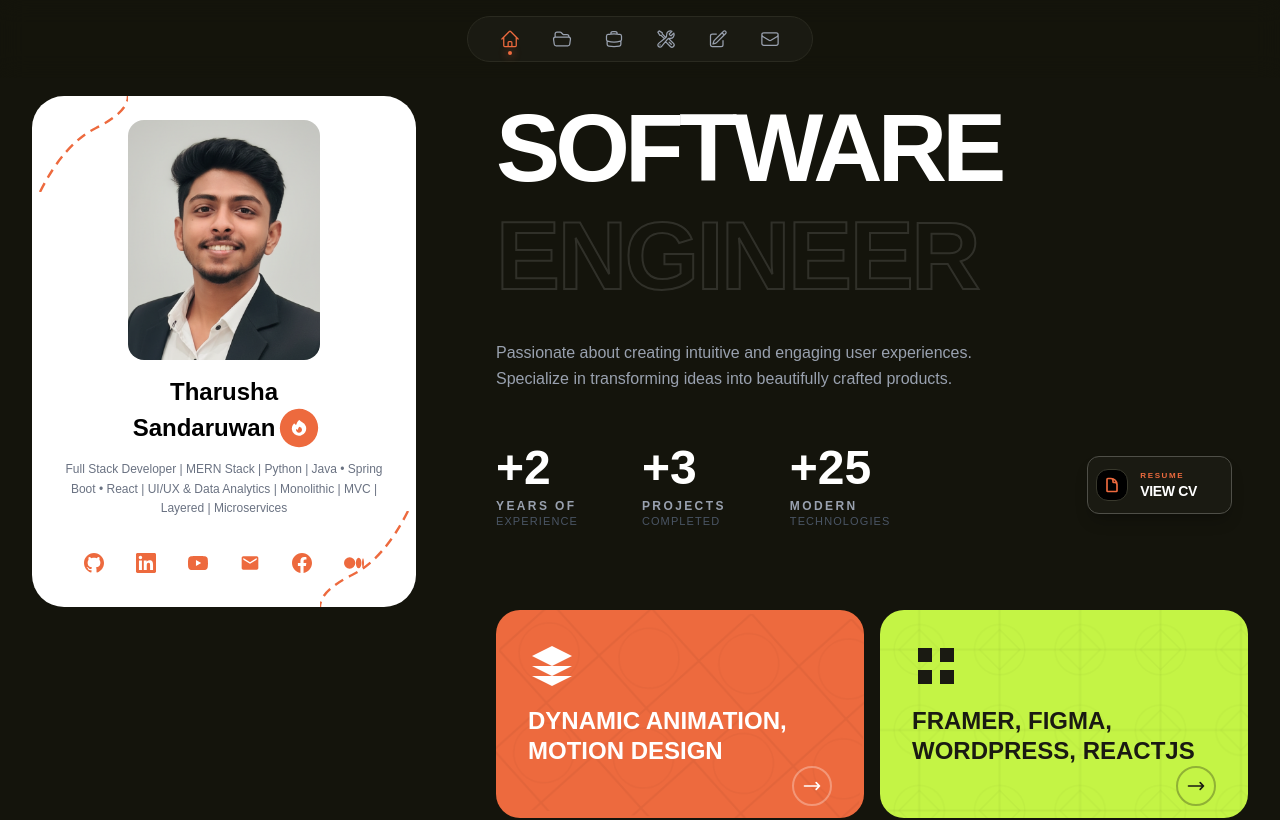
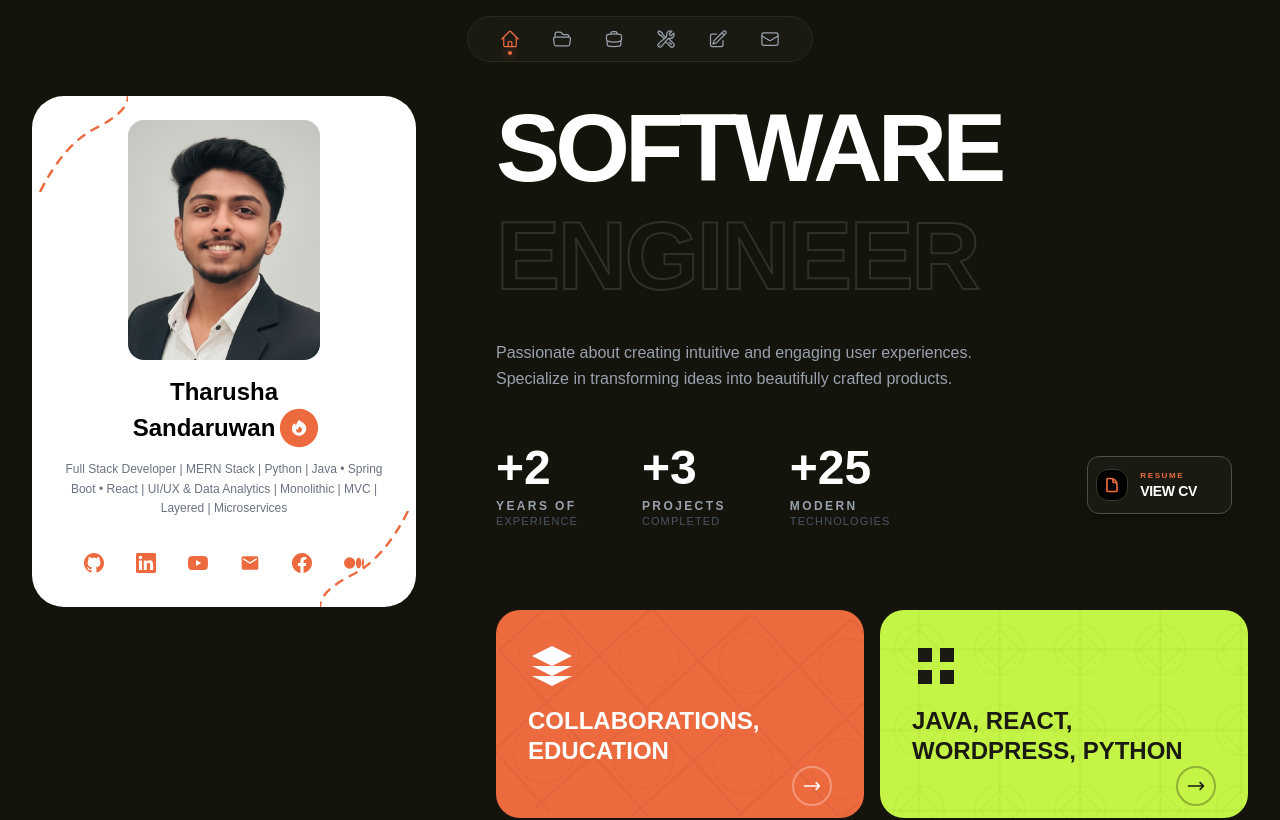
Before and after one commit to tharu-2003/Tharusha_Sandaruwan_Dahanayaka, a React (Vite) app: page / in a window 1280 px wide. Shown: the top 820 px of the page. Built offline with nearby package versions, Linux system fonts and the light colour scheme.

Commit message:
update ui

```diff
--- a/src/components/AboutSection.tsx
+++ b/src/components/AboutSection.tsx
@@ -132,7 +132,7 @@ export function AboutSection() {
               </motion.div>
 
               <h3 className="text-lg sm:text-xl md:text-2xl font-bold text-white leading-tight mb-auto">
-                DYNAMIC ANIMATION,<br />MOTION DESIGN
+                COLLABORATIONS,<br /> EDUCATION
               </h3>
 
               <div className="flex justify-end">
@@ -157,7 +157,7 @@ export function AboutSection() {
           transition={{ duration: 0.6, delay: 0.2 }}
         >
           <Link
-            to="/projects"
+            to="https://www.figma.com/files/team/1394880521228814547/recents-and-sharing?fuid=1394880518703012792"
             className="relative block overflow-hidden rounded-2xl sm:rounded-3xl p-6 sm:p-8 h-44 sm:h-52 bg-[#c4f445] group transition-all duration-300"
           >
             <motion.div
@@ -186,7 +186,7 @@ export function AboutSection() {
               </motion.div>
 
               <h3 className="text-lg sm:text-xl md:text-2xl font-bold text-[#1a1a12] leading-tight mb-auto">
-                FRAMER, FIGMA,<br />WORDPRESS, REACTJS
+                JAVA, REACT,<br />WORDPRESS, PYTHON
               </h3>
 
               <div className="flex justify-end">
```
